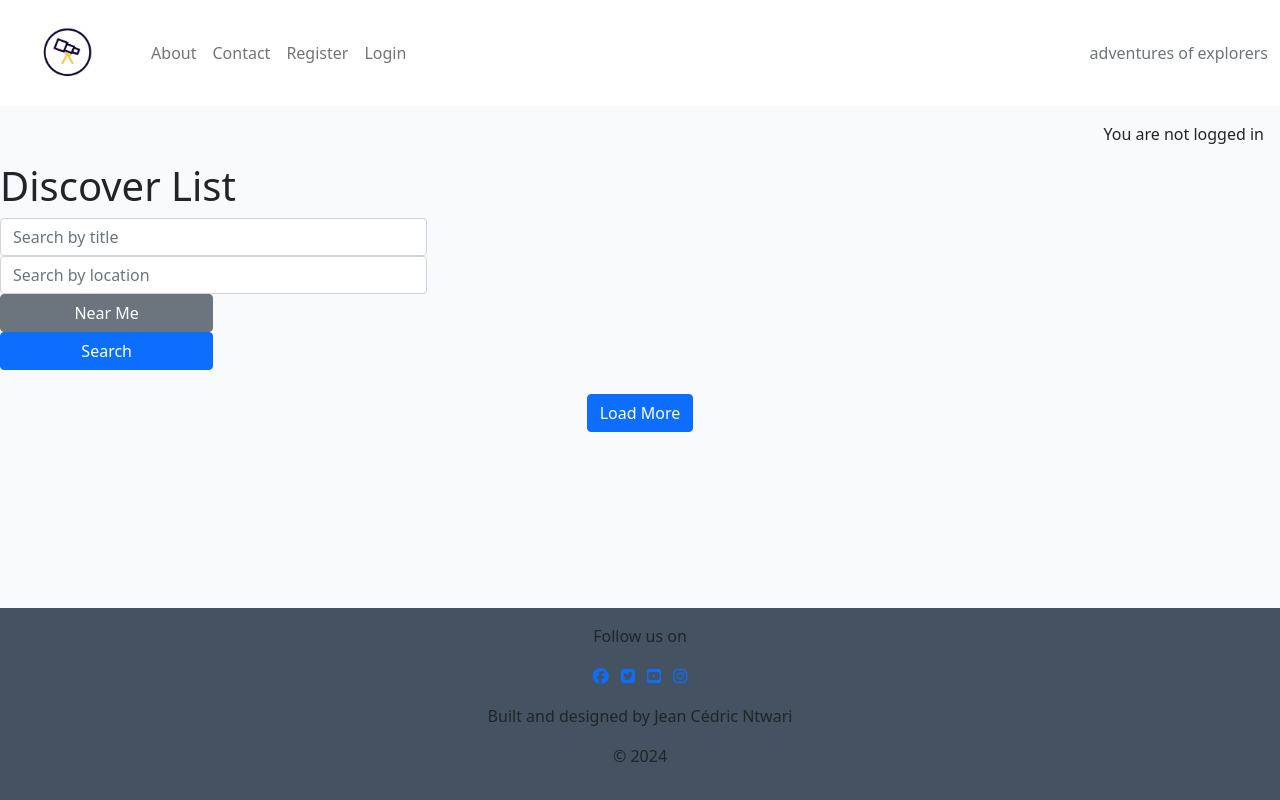
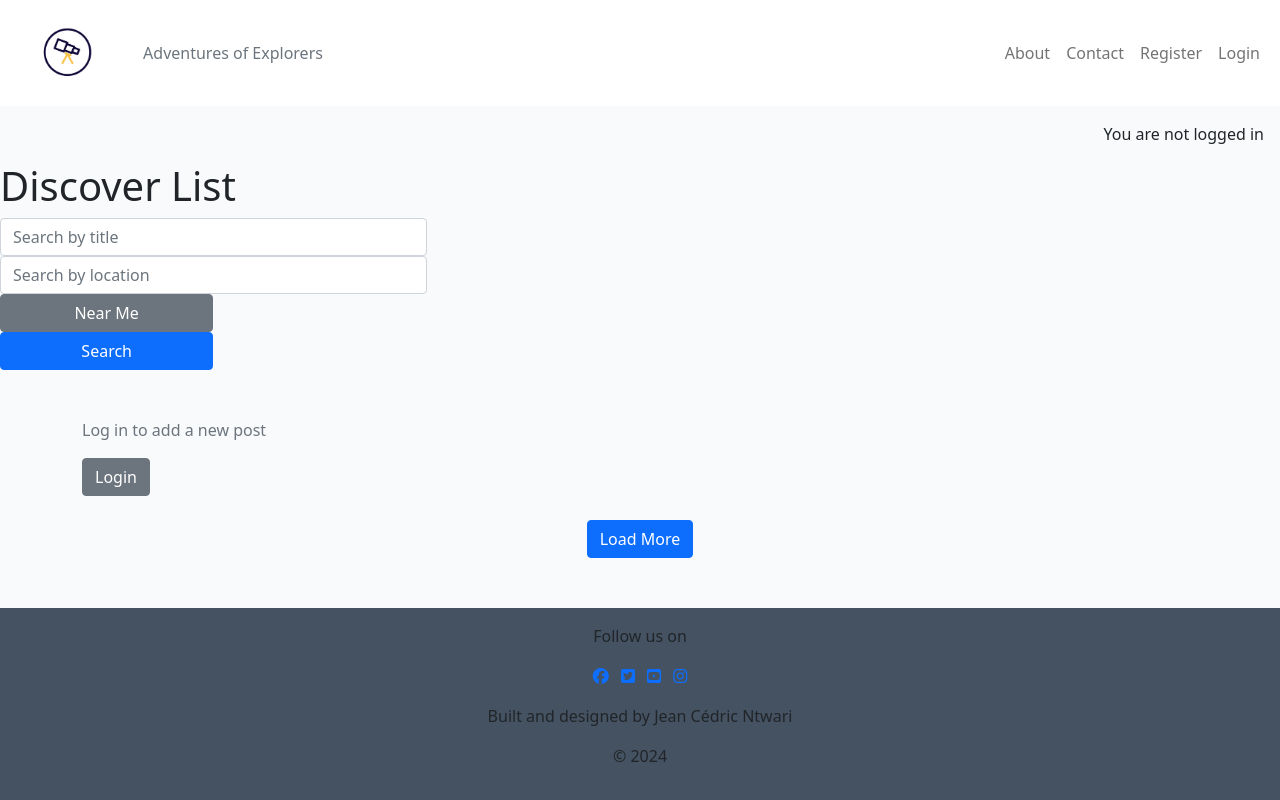
Before and after one commit to CedricNtwari/budget-explorer, a Django app: page / in a window 1280 px wide. Run offline with Django 4.2, Linux system fonts and the light colour scheme; data that the repository does not hold is empty; some libraries are stand-ins or nearby versions.

Commit message:
Add prompt for login to access 'Add New Post' button in discover page

```diff
--- a/discover/templates/discover/index.html
+++ b/discover/templates/discover/index.html
@@ -23,12 +23,14 @@
   <input type="hidden" name="latitude" id="latitude" />
   <input type="hidden" name="longitude" id="longitude" />
 </form>
-
-{% if user.is_authenticated and user.is_staff %}
 <div class="container mt-5">
+  {% if user.is_authenticated and user.is_staff %}
   <a href="{% url 'add_post' %}" class="btn btn-primary">Add New Post</a>
+  {% else %}
+  <p class="text-muted">Log in to add a new post</p>
+  <a href="{% url 'account_login' %}" class="btn btn-secondary">Login</a>
+  {% endif %}
 </div>
-{% endif %}
 <div id="posts-container" data-google-maps-map-id="{{ google_maps_map_id }}">
   {% include 'discover/post_list_partial.html' %}
 </div>
--- a/templates/base.html
+++ b/templates/base.html
@@ -65,6 +65,7 @@
 
   <body class="d-flex flex-column h-100 main-bg">
     <!-- Navigation -->
+    <!-- Navigation -->
     <nav class="navbar navbar-expand-lg navbar-light bg-white">
       <div class="container-fluid">
         <a class="navbar-brand" href="{% url 'home' %}">
@@ -82,7 +83,8 @@
           <span class="navbar-toggler-icon"></span>
         </button>
         <div class="collapse navbar-collapse" id="navbarText">
-          <ul class="navbar-nav me-auto mb-2 mb-lg-0">
+          <span class="navbar-text text-muted me-auto">Adventures of Explorers</span>
+          <ul class="navbar-nav ms-auto mb-2 mb-lg-0">
             <li class="nav-item">
               <a
                 class="nav-link {% if request.path == about_url %}active{% endif %}"
@@ -135,7 +137,6 @@
             </li>
             {% endif %}
           </ul>
-          <span class="navbar-text text-muted">adventures of explorers</span>
         </div>
       </div>
     </nav>
```
